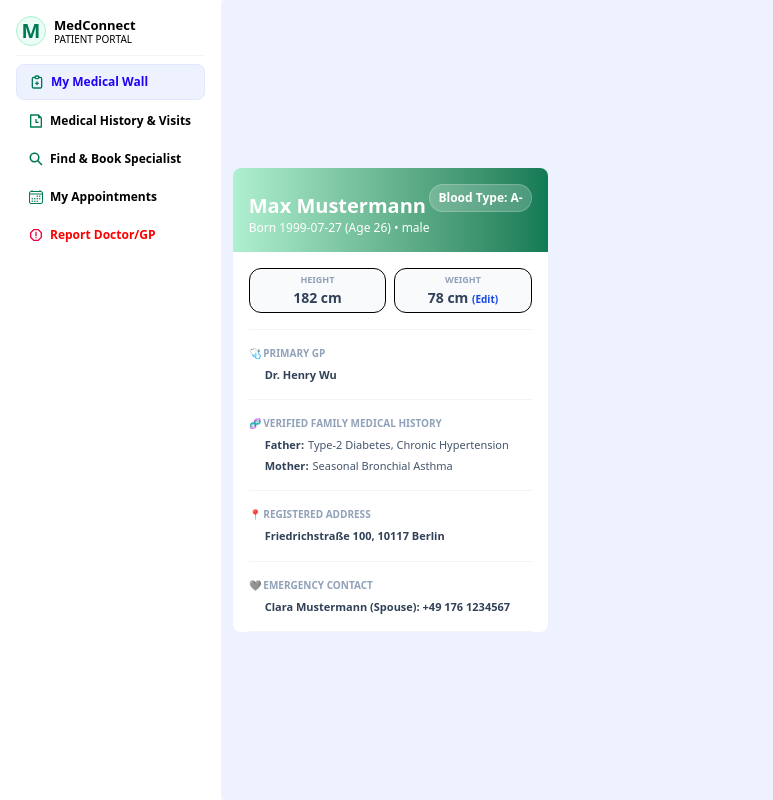
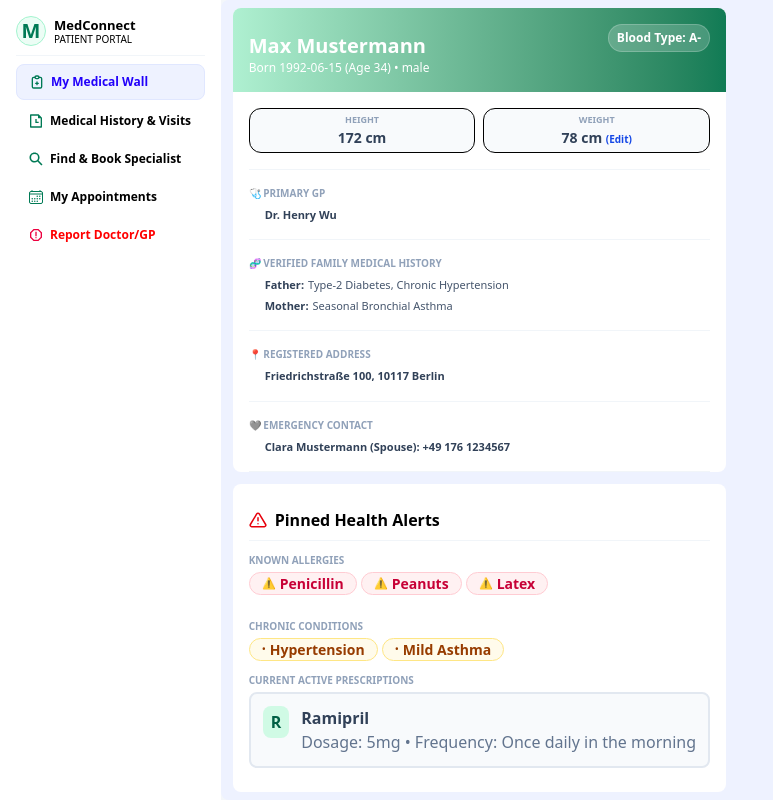
Before and after one commit to mohamad-alkaadi/medconnect, a Next.js app: page /patient/medical-wall in a window 1280 px wide. Shown: the whole page, without its empty margins (0-773 px from the left). Built offline with nearby package versions, Linux system fonts and the light colour scheme.

Commit message:
Pinned Health Alerts v1

```diff
--- a/app/patient/medical-wall/page.tsx
+++ b/app/patient/medical-wall/page.tsx
@@ -1,9 +1,13 @@
 import MainInfoCard from "@/components/medical-wall/main-info-card/MainInfoCard";
+import PinnedHealthAlerts from "@/components/medical-wall/pinned-health-alerts/PinnedHealthAlerts";
 
 const page = () => {
   return (
     <div className="h-screen flex justify-start items-center space-x-1.5 bg-[#eef2ff] pl-3 py-1.5 rounded-lg">
-      <MainInfoCard />
+      <div className="flex flex-col space-y-3">
+        <MainInfoCard />
+        <PinnedHealthAlerts />
+      </div>
     </div>
   );
 };
--- a/components/medical-wall/main-info-card/CardHeader.tsx
+++ b/components/medical-wall/main-info-card/CardHeader.tsx
@@ -12,7 +12,7 @@ const CardHeader = ({
   bloodType: string;
 }) => {
   return (
-    <div className="rounded-t-lg flex bg-gradient-to-r px-4 pb-4 from-[#aff0d1] to-[#107b55] text-white">
+    <div className="rounded-t-lg flex justify-between bg-gradient-to-r px-4 pb-4 from-[#aff0d1] to-[#107b55] text-white">
       <div className="flex flex-col mt-6">
         <p className="font-bold text-xl">{name}</p>
         <p className="text-xs font-normal">
--- a/components/medical-wall/main-info-card/MainInfoCard.tsx
+++ b/components/medical-wall/main-info-card/MainInfoCard.tsx
@@ -2,39 +2,29 @@ import CardHeader from "./CardHeader";
 import BodyStatus from "./BodyStatus";
 import FamilyMedicalHistory from "./FamilyMedicalHistory";
 import AdditionalInfoTitleAndParagraph from "./AdditionalInfoTitleAndParagraph";
+import info from "@/placeholder/patient/mainInfoCard.json";
 const MainInfoCard = () => {
   return (
     <div className="bg-white rounded-lg">
       <CardHeader
-        name={"Max Mustermann"}
-        dateOfBirth={"1999-07-27"}
-        gender={"male"}
-        bloodType={"A-"}
+        name={info.name}
+        dateOfBirth={info.birthDate}
+        gender={info.sex}
+        bloodType={info.bloodType}
       />
-      <BodyStatus height={182} weight={78} />
+      <BodyStatus height={info.height} weight={info.weight} />
       <AdditionalInfoTitleAndParagraph
         title={"🩺 PRIMARY GP"}
-        paragraph={"Dr. Henry Wu"}
+        paragraph={`Dr. ${info.primaryGeneralPractitioner}`}
       />
-      <FamilyMedicalHistory
-        parentsDiseases={[
-          {
-            parent: "father",
-            diseases: ["Type-2 Diabetes", "Chronic Hypertension"],
-          },
-          {
-            parent: "mother",
-            diseases: ["Seasonal Bronchial Asthma"],
-          },
-        ]}
-      />
+      <FamilyMedicalHistory parentsDiseases={info.familyHistory} />
       <AdditionalInfoTitleAndParagraph
         title={"📍 Registered Address"}
-        paragraph={"Friedrichstraße 100, 10117 Berlin"}
+        paragraph={info.address}
       />
       <AdditionalInfoTitleAndParagraph
         title={"🩶 Emergency Contact"}
-        paragraph={"Clara Mustermann (Spouse): +49 176 1234567"}
+        paragraph={`${info.emergencyContract.name} (${info.emergencyContract.relation}): ${info.emergencyContract.phone}`}
       />
     </div>
   );
--- /dev/null
+++ b/components/medical-wall/pinned-health-alerts/PinnedHealthAlerts.tsx
@@ -0,0 +1,66 @@
+import React from "react";
+import { FiAlertTriangle } from "react-icons/fi";
+
+const PinnedHealthAlerts = () => {
+  return (
+    <div className="bg-white rounded-lg px-4 py-6">
+      <div className="flex justify-start items-center space-x-2 border-b border-slate-100 pb-2">
+        <FiAlertTriangle className="text-red-600 text-[18px]" />
+        <p className="font-bold text-[16px]">Pinned Health Alerts</p>
+      </div>
+      <div className="py-3">
+        <div className="text-slate-400 font-black text-[10px] uppercase mb-1">
+          Known Allergies
+        </div>
+        <div className="flex space-x-1 text-[#c70036]">
+          <div className="border border-[#ffccd3] rounded-xl bg-[#fff1f2] px-3 flex justify-center items-center space-x-1">
+            <div className="text-[11px]">⚠️</div>
+            <p className="font-semibold text-[14px]">Penicillin</p>
+          </div>
+          <div className="border border-[#ffccd3] rounded-xl bg-[#fff1f2] px-3 flex justify-center items-center space-x-1">
+            <div className="text-[11px]">⚠️</div>
+            <p className="font-semibold text-[14px]">Peanuts</p>
+          </div>
+          <div className="border border-[#ffccd3] rounded-xl bg-[#fff1f2] px-3 flex justify-center items-center space-x-1">
+            <div className="text-[11px]">⚠️</div>
+            <p className="font-semibold text-[14px]">Latex</p>
+          </div>
+        </div>
+      </div>
+      <div className="py-3">
+        <div className="text-slate-400 font-black text-[10px] uppercase mb-1">
+          Chronic Conditions
+        </div>
+        <div className="flex space-x-1  text-[#973c00]">
+          <div className="border border-[#fee685] rounded-xl bg-[#fffbeb] px-3 flex justify-center items-center space-x-1">
+            <div className="text-[11px]">•</div>
+            <p className="font-semibold text-[14px]">Hypertension</p>
+          </div>
+          <div className="border border-[#fee685] rounded-xl bg-[#fffbeb] px-3 flex justify-center items-center space-x-1">
+            <div className="text-[11px]">•</div>
+            <p className="font-semibold text-[14px]">Mild Asthma</p>
+          </div>
+        </div>
+      </div>
+
+      <div>
+        <div className="text-slate-400 font-black text-[10px] uppercase mb-1">
+          Current Active Prescriptions
+        </div>
+        <div className="flex space-x-3 border-2 border-[#e2e8f0] px-3 py-3 rounded-lg bg-[#f8fafc]">
+          <div className="w-fit h-fit px-2 py-1 rounded-lg bg-[#d0fae5] text-[#006045] font-bold">
+            {"Ramipril"[0]}
+          </div>
+          <div>
+            <div className="text-[16px] font-bold text-[#314158]">Ramipril</div>
+            <div className="text-[#62748e] font-[400]">
+              Dosage: 5mg • Frequency: Once daily in the morning
+            </div>
+          </div>
+        </div>
+      </div>
+    </div>
+  );
+};
+
+export default PinnedHealthAlerts;
--- a/placeholder/patient/mainInfoCard.json
+++ b/placeholder/patient/mainInfoCard.json
@@ -3,14 +3,17 @@
   "bloodType": "A-",
   "birthDate": "1992-06-15",
   "sex": "male",
-  "height": "172",
-  "weight": "78",
+  "height": 172,
+  "weight": 78,
   "organDonarType": "A-",
   "primaryGeneralPractitioner": "Henry Wu",
-  "familyHistory": {
-    "father": ["Type-2 Diabetes", "Chronic Hypertension"],
-    "mother": ["Seasonal Bronchial Asthma"]
-  },
+  "familyHistory": [
+    {
+      "parent": "father",
+      "diseases": ["Type-2 Diabetes", "Chronic Hypertension"]
+    },
+    { "parent": "mother", "diseases": ["Seasonal Bronchial Asthma"] }
+  ],
   "address": "Friedrichstraße 100, 10117 Berlin",
   "emergencyContract": {
     "name": "Clara Mustermann",
```
